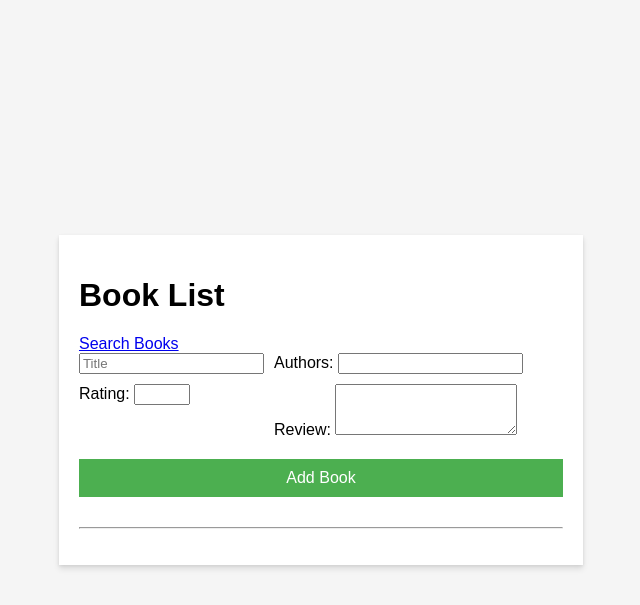
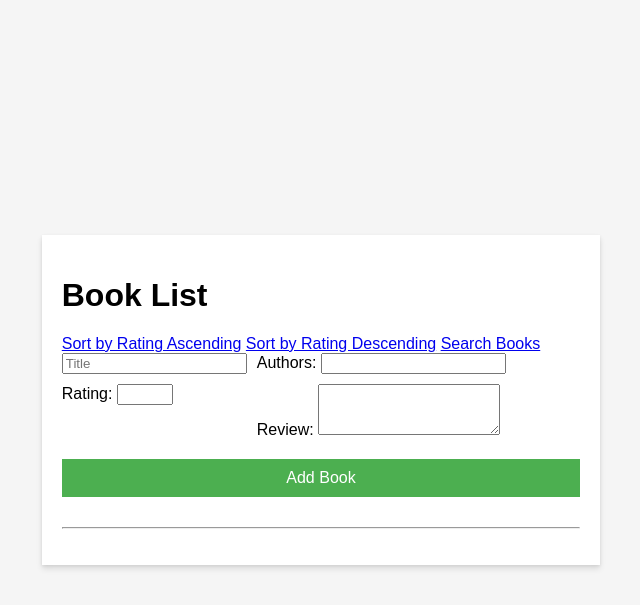
Before and after one commit to itguy22/Ryans-Reading-List, a Flask app: page /?order=rating&direction=asc in a window 1280 px wide. Shown: the top 605 px of the page, without its empty margins (339-979 px from the left). Run offline with Flask 3, Linux system fonts and the light colour scheme.

Commit message:
Added functionality to sort books by rating, ascending or descending

```diff
--- a/app.py
+++ b/app.py
@@ -5,7 +5,7 @@ import requests
 from flask import Flask
 from flask_sqlalchemy import SQLAlchemy
 
-# Load the .env file
+# Load the .env file to get the environment variables. If you do not have a .env file, you can create one and add the environment variables there.
 load_dotenv()
 
 app = Flask(__name__)
@@ -37,17 +37,25 @@ class Book(db.Model):
 
 @app.route('/', methods=['GET', 'POST'])
 def index():
-    if request.method == 'POST':
-        title = request.form['title']
-        rating = request.form['rating']
-        review = request.form['review']
-        book = Book(title, rating, review)
-        db.session.add(book)
-        db.session.commit()
-        return redirect(url_for('index'))
+    books = Book.query.all()  # Retrieve all books from database
+    order = request.args.get('order', default='id')
+    direction = request.args.get('direction', default='asc')
 
-    books = Book.query.all()
-    return render_template('index.html', books=books)
+    if order == 'rating':
+        if direction == 'desc':
+            books = Book.query.order_by(Book.rating.desc()).all()
+        else:
+            books = Book.query.order_by(Book.id).all()
+        if request.method == 'POST':
+            title = request.form['title']
+            rating = request.form['rating']
+            review = request.form['review']
+            book = Book(title, rating, review)
+            db.session.add(book)
+            db.session.commit()
+            return redirect(url_for('index', order=order, direction=direction))
+
+    return render_template('index.html', books=books, order=order, direction=direction)
 
 
 @app.route('/add', methods=['POST'])
--- a/templates/index.html
+++ b/templates/index.html
@@ -16,8 +16,8 @@ a-->
 <body>
     <div class="container">
         <h1 class="my-4">Book List</h1>
-        <!-- Change the "Search Books" link to a button -->
-        <!-- Change the "Search Books" link to a green button -->
+        <a href="{{ url_for('index', order='rating', direction='asc') }}" class="btn btn-primary">Sort by Rating Ascending</a>
+        <a href="{{ url_for('index', order='rating', direction='desc') }}" class="btn btn-primary">Sort by Rating Descending</a>
         <a href="{{ url_for('search') }}" class="btn btn-success mb-3">Search Books</a>
         <form method="POST" action="{{ url_for('add_searched_book') }}">
             <!-- Add the Bootstrap class "form-control" to the title input field -->
```
Also changed, not shown: 1 other file.
